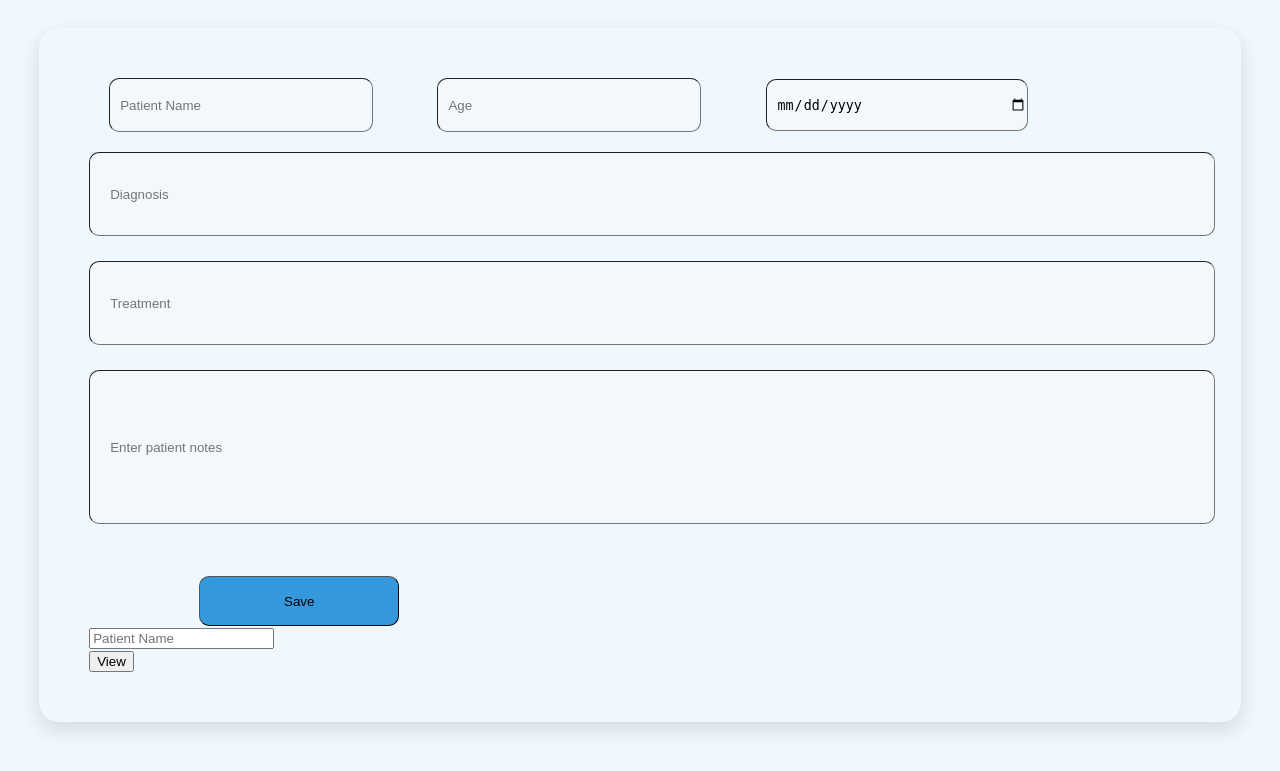
After one commit to ren-rt/DMWCoursework, a PHP site: page /doctornotes.html in a window 1280 px wide. The commit adds this page. Shown: the top 771 px of the page. Run offline with PHP 8.4, Linux system fonts and the light colour scheme.

Commit message:
docnotes page

```diff
--- /dev/null
+++ b/doctornotes.html
@@ -0,0 +1,33 @@
+<!DOCTYPE html>
+<html>
+<head>
+    <title>Doctor Notes</title>
+    <link rel="stylesheet" href="style.css">
+</head>
+<body>
+    <div class="container">
+        <form id="details" method="POST" action="">
+            <div class="notes">
+                <input type="text" name="name" placeholder="Patient Name" required>
+                <input type="number" name="age" placeholder="Age" required>
+                <input type="date" name="date" required><br>
+            </div>
+            <div id="diagnosis">
+                <input type="text" name="diagnosis" placeholder="Diagnosis" required><br>
+                <input type="text" name="treatment" placeholder="Treatment" required><br>
+            </div>
+            <div id="docNotes">
+                <input type="text" name="notes" placeholder="Enter patient notes" required><br>
+                <button type="submit" name="save">Save</button>
+
+            </div>
+            <div id="view">
+                <input type="text" name="patientname" placeholder="Patient Name" required><br>
+                <button type="submit">View</button>
+            </div>
+            <!--Record display-->
+            <div id="recordDisplay"></div>
+        </form>
+    </div>
+</body>
+</html>
--- a/style.css
+++ b/style.css
@@ -1,135 +1,66 @@
-/*General body styles*/
 body{
-    background-color:aliceblue;
+     background-color:aliceblue;
     font-family: 'Segoe UI', Tahoma, Geneva, Verdana, sans-serif;
     color: black;
     padding: 20px;
 }
-/*Heading 1 styles*/
-h1{
-    text-align: left;
-    margin-bottom: 40px;
-    font-size: 40px;
-    padding-left: 30px;
-    padding-top: 20px;
-}
-/*Main container styles*/
 .container{
     background-color:aliceblue;
     margin: auto;
     padding: 50px;
-    max-width: 80%;
+    max-width: 90%;
     min-height: auto;
     border-radius: 20px;
     box-shadow: 0 8px 20px rgba(0, 0, 0, 0.12);
 }
 
-.patient{
-    background-color:white;
-    margin: auto;
-    padding: 50px;
-    margin-top: 50px;
-    padding-top: 10px;
-    max-width: 100%;
-    min-height: 100%;
-    border-radius: 20px;
-}
+.notes input{
 
-.patient input{
-   display: flex;
-    align-items: center;
-    width: 100%;
+    align-items:center;
+    width: 250px;
     height: 50px;
     border-radius: 10px;
     border-width: 1px;
+    margin-right: 40px;
+    margin-left: 20px;
+    padding-left: 10px;
+    background-color:#f3f8fc ;
+}
+
+#diagnosis input{
+
+    align-items: center;
+    width: 100%;
+    height: 80px;
+    border-radius: 10px;
+    border-width: 1px;
     padding-left: 20px;
+    margin-top: 20px;
+    margin-bottom: 5px;
     gap: 30px;
     background-color:#f3f8fc ;
 }
-label{
-    margin-bottom: 50px;
+
+#docNotes input{
+    display: flex;
+    align-items: center;
+    width: 100%;
+    height: 150px;
+    border-radius: 10px;
+    border-width: 1px;
+    padding-left: 20px;
+    margin-top: 20px;
+    margin-bottom: 5px;
+    gap: 30px;
+    background-color:#f3f8fc ;
 }
 
-.patient button{
+#docNotes button{
     background-color: #3498db;
-    width: 250px;
-    height: 60px;
+    width: 200px;
+    height: 50px;
     border-radius: 10px;
     border-width: 1px;
-    margin-left: 400px;
-    margin-top: 40px;
+    margin-left: 110px;
+    margin-top: 25px;
 }
-
-.doctor{
-    background-color:white;
-    margin: auto;
-    padding: 50px;
-    margin-top: 30px;
-    padding-top: 10px;
-    max-width: 100%;
-    min-height: 100%;
-    border-radius: 20px;
-}
-#doctorOptions , #doctorList{
-    width: 350px;
-    height: 50px;
-    align-items: left;
-    border-radius: 10px;
-    gap: 15px;
-    padding-left: 10px;
-    margin-left: 10px;
-    margin-right: 50px;
-    margin-top: 10px;
-}
-.doctor input{
-     width: 350px;
-    height: 50px;
-    align-items: right;
-    border-radius: 10px;
-    padding-left: 10px;
-    margin-left: 10px;
-}
-.doctor button{
-    background-color: #3498db;
-    width: 250px;
-    height: 60px;
-    border-radius: 10px;
-    border-width: 1px;
-    margin-left: 400px;
-    margin-top: 50px;
-}
-
-/*Record display table*/
-#recordDisplay{
-    margin-top: 40px;
-    max-width: 100%;
-    overflow-x: auto;
-    margin-left: auto;
-    margin-right: auto;
-}
-
-table{
-    width: 100%;
-    border-collapse: collapse;
-    background-color: white;
-    border-radius: 10px;
-    overflow: hidden;
-    box-shadow: 0 3px 10px rgba(0, 0, 0, 0.1);
-    margin: 40px;
-}
-
-th, td {
-    padding: 12px 15px;
-    text-align: left;
-    border-bottom: 1px solid #f0f0f0;
-}
-
-th {
-    background-color: #3498db;
-    color: white;
-    font-weight: bold;
-}
-
-tr:hover {
-    background-color: #f7f9fc;
-}
```
Also changed, not shown: conf.php (+6 -4 lines), doctornotes.php (added, +28 -0 lines), insert.php (+12 -15 lines), viewnotes.php (added, +79 -0 lines).
